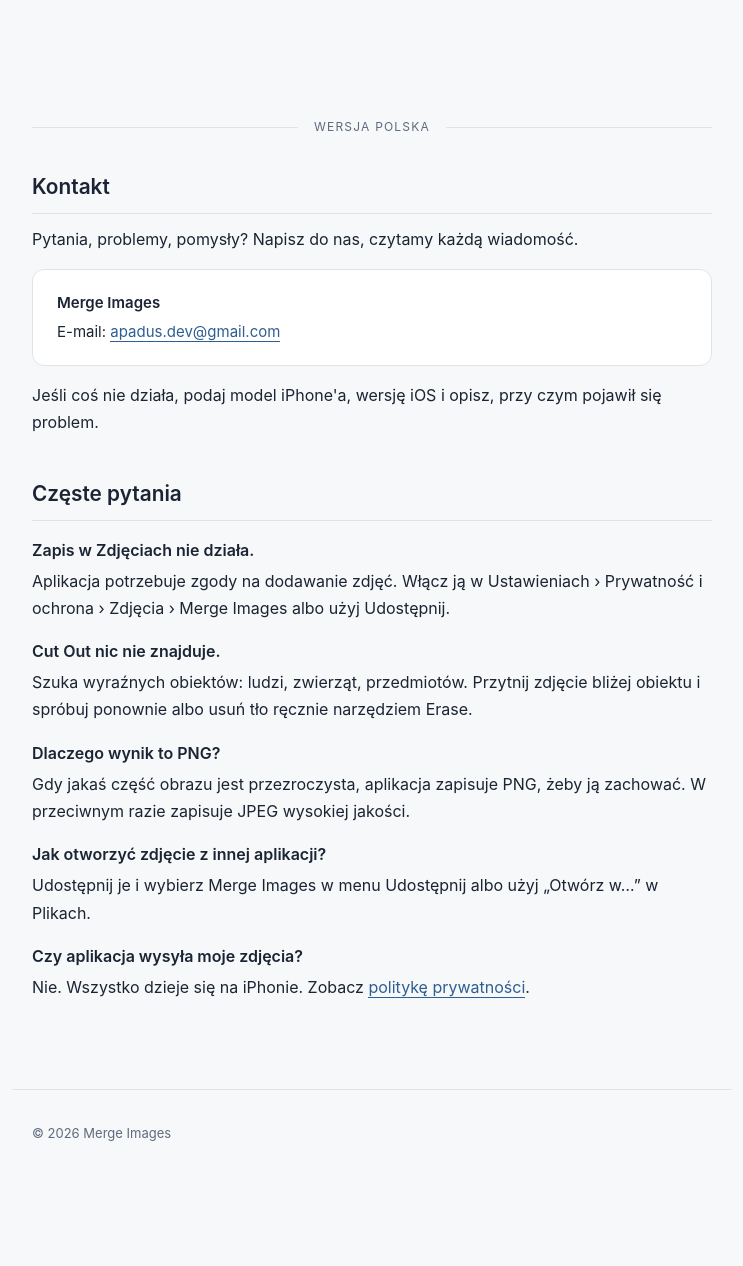
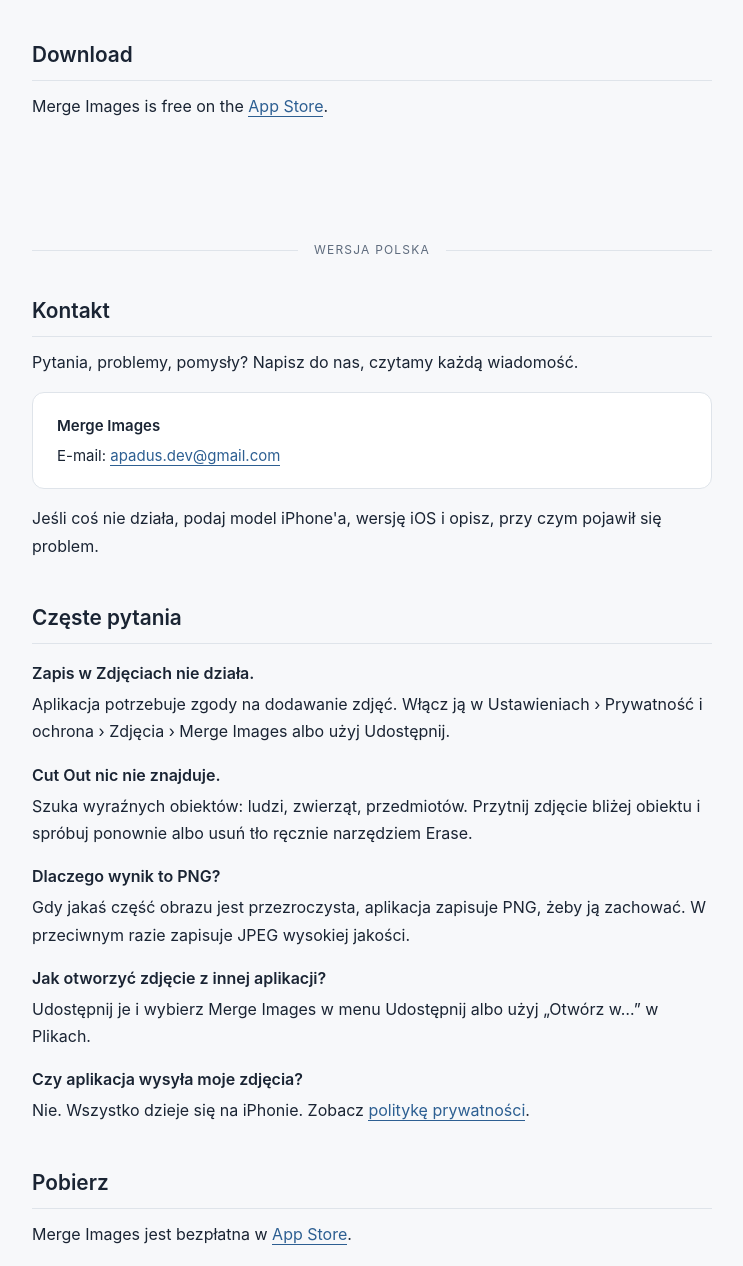
Before and after one commit to merge-images-app/privacy, a plain HTML site: page support/index.html in a window 1280 px wide. Shown: the part 1174-2440 px from the top of the page, without its empty margins (268-1011 px from the left). Before the commit the page ends 2350 px from the top, so only its background shows below. Drawn offline with Linux system fonts and the light colour scheme.

Commit message:
Support: link to the App Store

```diff
--- a/support/index.html
+++ b/support/index.html
@@ -20,6 +20,7 @@
   <nav class="links">
     <a href="#pl">Wersja polska</a>
     <a href="../">Privacy Policy</a>
+    <a href="https://apps.apple.com/app/id6834608172">App Store</a>
   </nav>
 </header>
 
@@ -53,6 +54,11 @@
     <h3>Does the app upload my photos?</h3>
     <p>No. Everything happens on your iPhone. See the <a href="../">Privacy Policy</a>.</p>
   </section>
+
+  <section>
+    <h2>Download</h2>
+    <p>Merge Images is free on the <a href="https://apps.apple.com/app/id6834608172">App Store</a>.</p>
+  </section>
 </main>
 
 <div class="lang-divider" id="pl"><span class="lang-label">Wersja polska</span></div>
@@ -85,6 +91,11 @@
     <h3>Czy aplikacja wysyła moje zdjęcia?</h3>
     <p>Nie. Wszystko dzieje się na iPhonie. Zobacz <a href="../">politykę prywatności</a>.</p>
   </section>
+
+  <section>
+    <h2>Pobierz</h2>
+    <p>Merge Images jest bezpłatna w <a href="https://apps.apple.com/app/id6834608172">App Store</a>.</p>
+  </section>
 </main>
 
 <footer>© 2026 Merge Images</footer>
```
